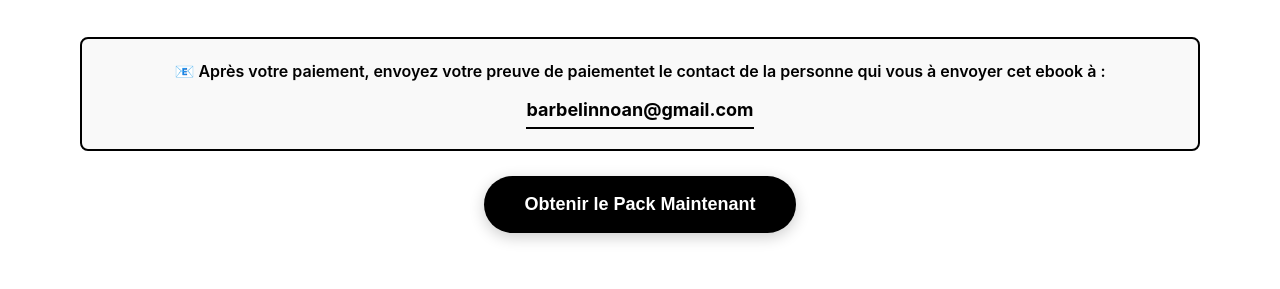
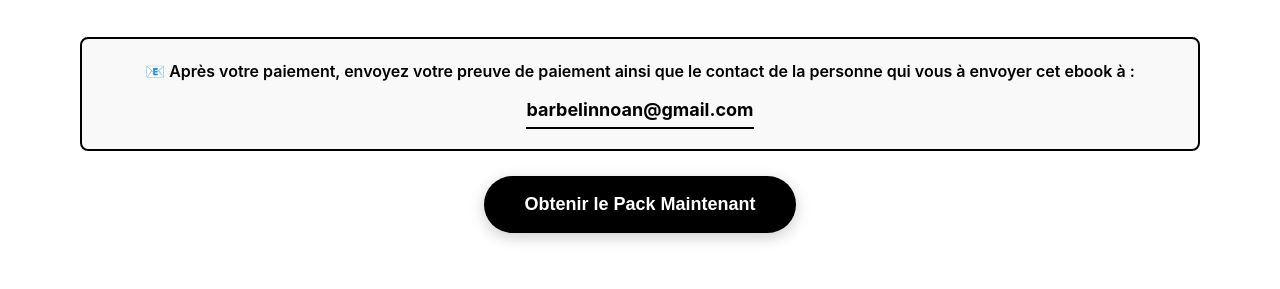
Before and after one commit to azoklearn/ebookprospection, a plain HTML site: page index.html in a window 1280 px wide. Shown: the part 511-800 px from the top of the page. Drawn offline with Linux system fonts and the light colour scheme.

Commit message:
Add files via upload

```diff
--- a/index.html
+++ b/index.html
@@ -18,7 +18,7 @@
                 <span class="current-price">19,99€</span>
             </div>
             <div class="payment-instructions">
-                <p class="instruction-text">📧 Après votre paiement, envoyez votre preuve de paiementet le contact de la personne qui vous à envoyer cet ebook  à :</p>
+                <p class="instruction-text">📧 Après votre paiement, envoyez votre preuve de paiement ainsi que le contact de la personne qui vous à envoyer cet ebook  à :</p>
                 <a href="mailto:barbelinnoan@gmail.com" class="email-link">barbelinnoan@gmail.com</a>
             </div>
             <button class="cta-button" id="mainCta">Obtenir le Pack Maintenant</button>
```
